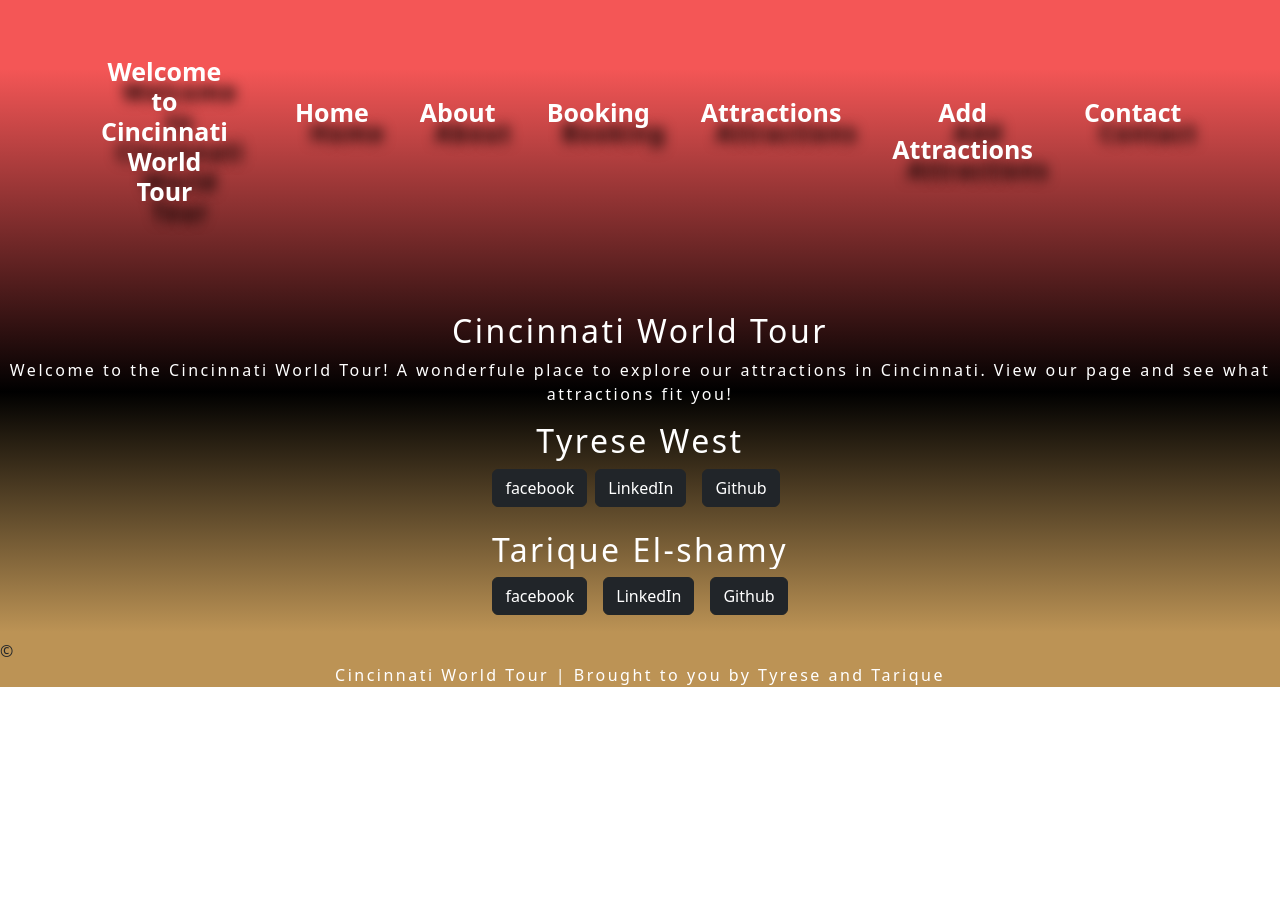
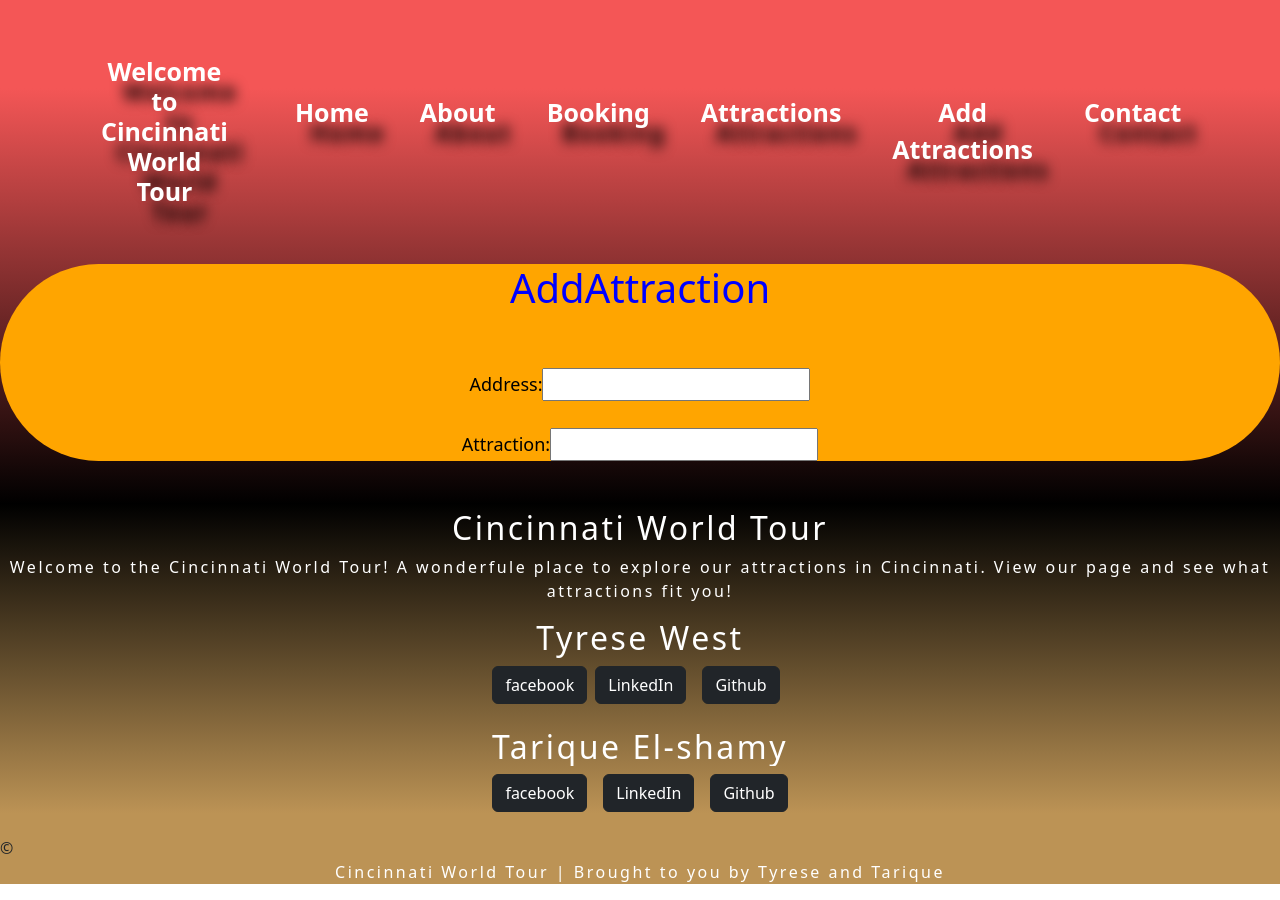
Before and after one commit to Tarique12344/front, a React (Create React App) app: page /addattractions in a window 1280 px wide. Before the commit the page ends 800 px from the top, so only its background shows below. Built offline with nearby package versions, Linux system fonts and the light colour scheme.

Commit message:
Second week

```diff
--- a/src/App.js
+++ b/src/App.js
@@ -9,6 +9,7 @@ import Header from './pages/partials/Header';
 import './Styles/HomePage.css'
 import Footer from './pages/partials/footer';
 import About from './pages/about';
+import Addattractions from './pages/addattractions';
 
 
 
@@ -24,6 +25,7 @@ class App extends Component {
         <Header/>
           <Route exact path='/' component={Home}/>
           <Route path='/about' component={About}/>
+          <Route path='/addattractions' component={Addattractions}/>
         </Router>
         <br />
         <br />
--- /dev/null
+++ b/src/Styles/addattractions.css
@@ -0,0 +1,16 @@
+.form1{
+    font-size: large;
+    text-align: center;
+    color: black;
+}
+
+.form2{
+    text-align: center;
+    color: blue;
+}
+
+.form3{
+    background-color: orange;
+    border-radius: 100px;
+
+}
--- a/src/pages/addattractions.js
+++ b/src/pages/addattractions.js
@@ -1,9 +1,25 @@
 import React, { Component } from 'react'
+
+import '../Styles/addattractions.css'
 
  class Addattractions extends Component {
   render() {
     return (
-      <div>addattractions</div>
+        <div className='form3'>
+        <h1 className='form2'>AddAttraction</h1>
+        <br />
+        <br />
+        <form className='form1'>
+        <label>Address:
+          <input type="text" />
+        </label>
+        <br />
+        <br />
+        <label>Attraction:
+          <input type="text" />
+        </label>
+      </form>
+      </div>
     )
   }
 }
```
